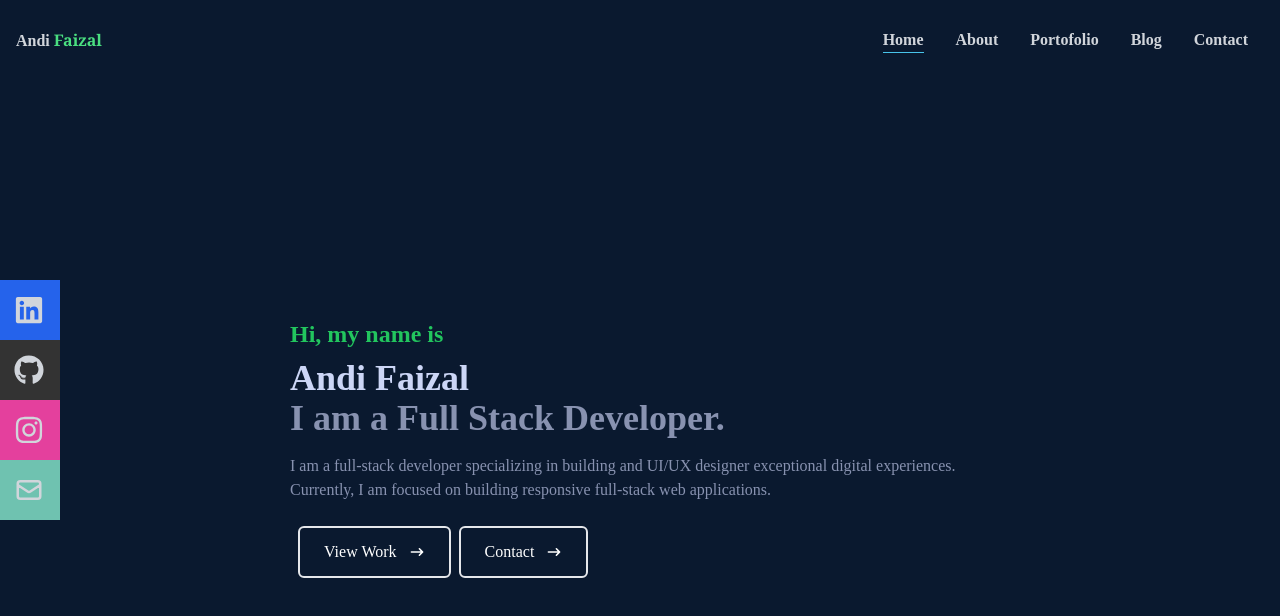
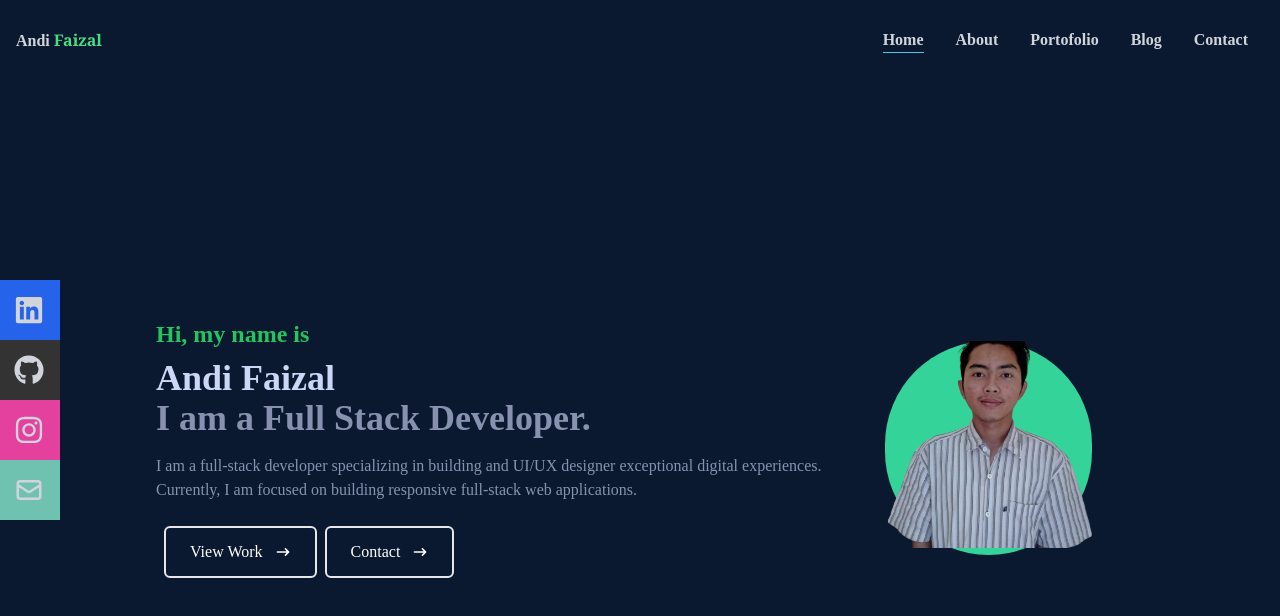
Before and after one commit to andi-faizal94/Andi-Portofolio-and-Blog, a Next.js app: page / in a window 1280 px wide. Shown: the top 616 px of the page. Built offline with nearby package versions, Linux system fonts and the light colour scheme.

Commit message:
adjust image

```diff
--- a/pages/index.js
+++ b/pages/index.js
@@ -47,7 +47,7 @@ export default function Home() {
               </Link>
             </div>
           </div>
-          <div className="block sm:hidden w-6/2 md:m-8  bg-emerald-400 hover:bg-transparent rounded-full relative">
+          <div className="hidden xs:block sm:block md:block  w-6/2 md:m-8  bg-emerald-400 hover:bg-transparent rounded-full relative">
             {/* <img src={logo} alt="andi profil" size={30} /> */}
             <Image
               className="object-cover absolute h-screen z-0"
```
